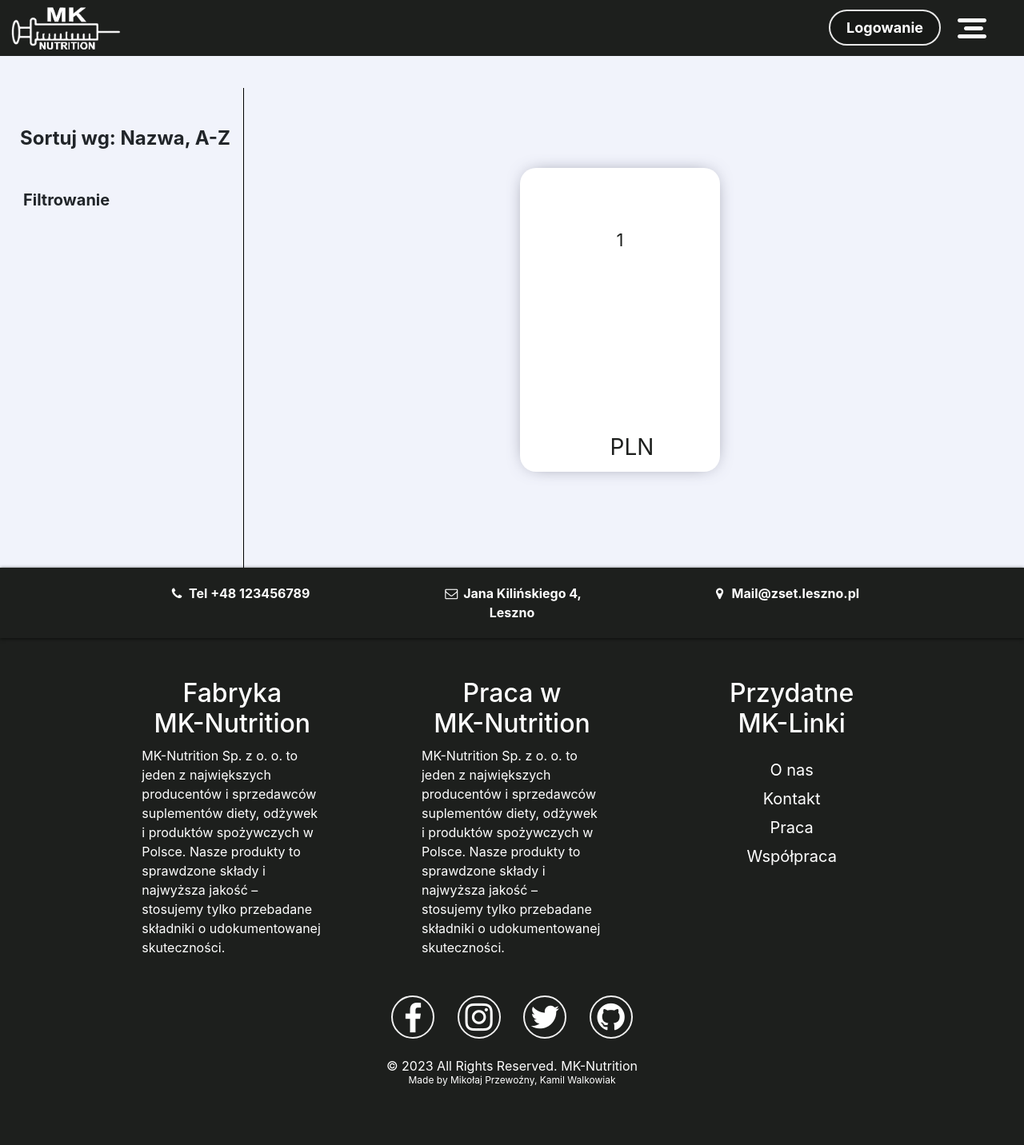
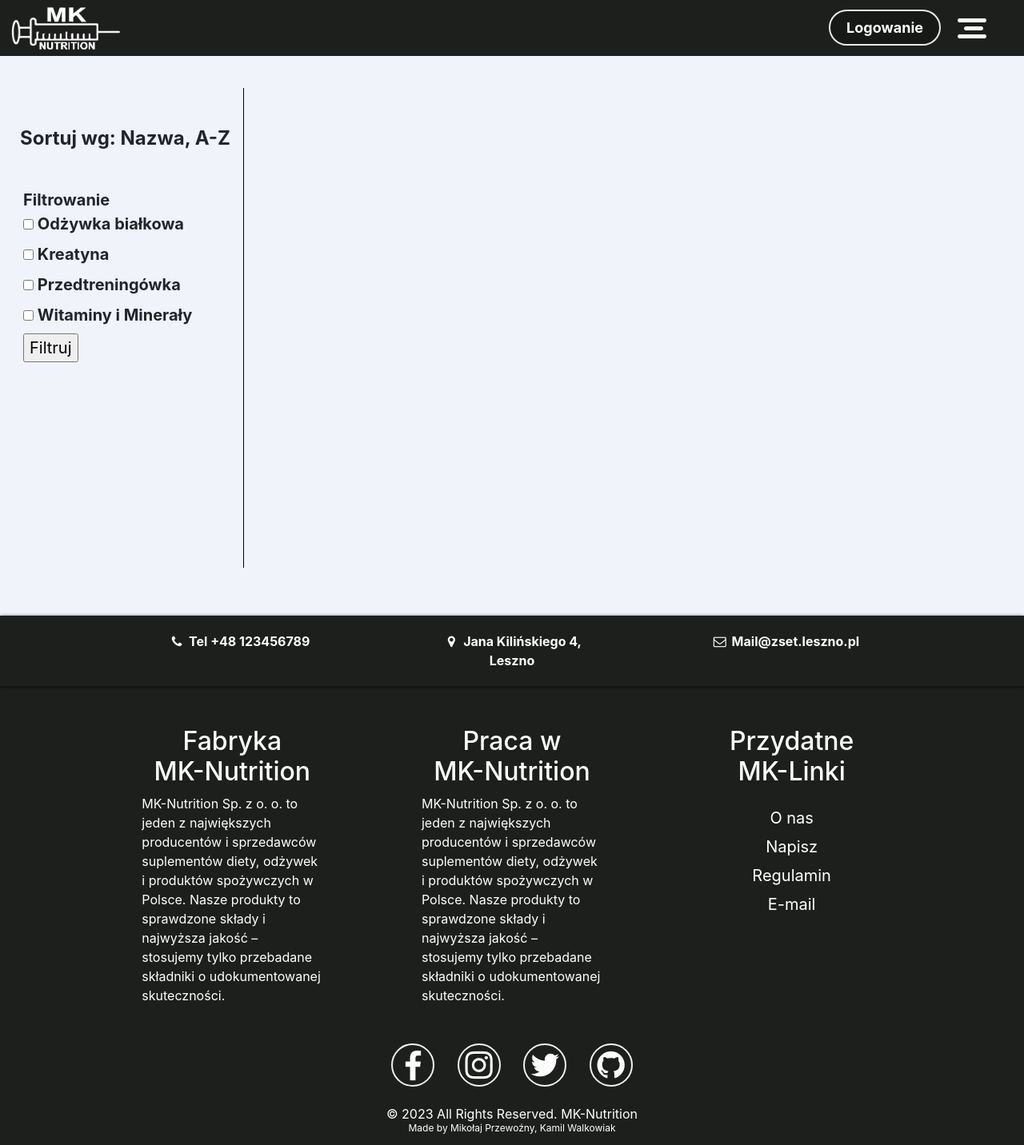
Before and after one commit to ZSET-Leszno/sklep, a PHP site: page /sklep.php in a window 1280 px wide. Shown: the whole page at 80% size. Before the commit the page ends 1358 px from the top, so only its background shows below. Run offline with PHP 8.4, Linux system fonts and the light colour scheme; tables that the repository leaves empty or names only in its code hold one stand-in row (values such as "Sample post"); data that the repository does not hold is empty; some libraries are stand-ins or nearby versions.

Commit message:
menu stopka sklep

```diff
--- a/sklep.php
+++ b/sklep.php
@@ -37,19 +37,19 @@
                 <nav>
 				<ul>
 					<li style="--clr:#00ade1">
-                        <a href="/?action=page1" data-text="&nbsp;Białko">&nbsp;Białko&nbsp; </a>
+						<a href="sklep.php" data-text="&nbsp;Sklep">&nbsp;Sklep&nbsp; </a>
 					</li>
 					<li style="--clr:#ff6493">
-                        <a href="/?action=page2" data-text="&nbsp;Kreatyna">&nbsp;Kreatyna&nbsp; </a>
+						<a href="index.php#link-onas" data-text="&nbsp;o&nbsp;nas">&nbsp;O nas&nbsp; </a>
 					</li>
 					<li style="--clr:#ffdd1c">
-                        <a href="/?action=page3" data-text="&nbsp;PWR">&nbsp;PWR&nbsp;</a>
+						<a href="index.php#link-formularz" data-text="&nbsp;Napisz">&nbsp;Napisz&nbsp;</a>
 					</li>
 					<li style="--clr:#00dc82">
-                        <a href="/?action=page4" data-text="&nbsp;Zdrowie">&nbsp;Zdrowie&nbsp; </a>
+						<a href="regulamin.php" data-text="&nbsp;Regulamin">&nbsp;Regulamin&nbsp; </a>
 					</li>
 					<li style="--clr:#dc00d4">
-                        <a href="/?action=page5" data-text="&nbsp;Inne">&nbsp;Inne&nbsp;</a>
+						<a href="/?action=page5" data-text="&nbsp;Moje&nbsp;Konto">&nbsp;Moje konto&nbsp;</a>
 					</li>
                 </ul>
 
@@ -91,29 +91,97 @@ header('Location: sklep.php');
 		<div class="container_sklep row">
 
 			<div class="lewo_sklep col-3">
+<?php
+if (isset($_GET['nazwa_first'])) {$sortowanie_nazwa="Nazwa, A-Z";}
 
-			<div class="sortuj" id="sortuj" name="sortuj" onclick="otwieranie_sortuj()">Sortuj wg: Nazwa, A-Z</div>
+elseif (isset($_GET['nazwa_last'])) {$sortowanie_nazwa="Nazwa, Z-A";}
+
+elseif (isset($_GET['cena_low'])) {$sortowanie_nazwa="Cena, rosnąco";}
+
+elseif (isset($_GET['cena_high'])) {$sortowanie_nazwa="Cena, malejąco";}
+
+elseif (isset($_GET['navailable'])) {$sortowanie_nazwa="Niedostępne";}
+
+else{$sortowanie_nazwa="Nazwa, A-Z";}
+?>
+				<div class="sortuj" id="sortuj" name="sortuj" onclick="otwieranie_sortuj()">Sortuj wg: <?php echo "$sortowanie_nazwa";?></div>
 				<div class="sortuj_type row col-2" id="sortuj_type" name="sortuj_type">
-				<a href="/?action=nazwa_first" class="sortuj_element col-12 ml-3">Nazwa, A-Z</a>
-				<a href="/?action=nazwa_last" class="sortuj_element col-12 ml-3">Nazwa, Z-A</a>
-				<a href="/?action=cena_low" class="sortuj_element col-12 ml-3">Cena, rosnąco</a>
-				<a href="/?action=cena_high" class="sortuj_element col-12 ml-3">Cena, malejąco</a>
-				<a href="/?action=available" class="sortuj_element col-12 ml-3">Dostępny</a>
+					<a href="sklep.php?nazwa_first=true" class="sortuj_element col-12 ml-3">Nazwa, A-Z</a>
+					<a href="sklep.php?nazwa_last=true" class="sortuj_element col-12 ml-3">Nazwa, Z-A</a>
+					<a href="sklep.php?cena_low=true" class="sortuj_element col-12 ml-3">Cena, rosnąco</a>
+					<a href="sklep.php?cena_high=true" class="sortuj_element col-12 ml-3">Cena, malejąco</a>
+					<a href="sklep.php?navailable=true" class="sortuj_element col-12 ml-3">Niedostępne</a>
 				</div>
 
-			<div class="filtrowanie">Filtrowanie</div>
+				<div class="filtrowanie" id="filtrowanie" name="filtrowanie">Filtrowanie
+
+				<form method="POST" action="">
+					<input type="checkbox" id="f_bialko" name="f_bialko" value="f_bialko">
+					<label for="f_bialko"> Odżywka białkowa</label><br>
+
+					<input type="checkbox" id="f_kreatyna" name="f_kreatyna" value="f_kreatyna">
+					<label for="f_kreatyna"> Kreatyna</label><br>
+
+					<input type="checkbox" id="f_pwr" name="f_pwr" value="f_pwr">
+					<label for="f_pwr"> Przedtreningówka</label><br>
+
+					<input type="checkbox" id="f_witaminy" name="f_witaminy" value="f_witaminy">
+					<label for="f_witaminy"> Witaminy i Minerały</label><br>
+
+					<input type="submit" value="Filtruj" name="filtr_wyslij" id="filtr_wyslij">
+				</form>
+
+
+
+
+
+				</div>
 			</div>
 
 			<div class="prawo_sklep col-9 mx-auto">
+
+
 				<div class="container_produkty row">
 					<?php
 
 					include "config.php";
 					$conn = mysqli_connect($serwer,$user,$password,$baza) or die ("Odpowiedź: Błąd połączenia z serwerem");
 
-                $wynik = mysqli_query($conn, "SELECT * FROM MK_Nutrition_produkty");
+
+
+					if (isset($_GET['nazwa_first'])) {$wynik = mysqli_query($conn, "SELECT * FROM MK_Nutrition_produkty WHERE produkt_ilosc>0 ORDER BY produkt_nazwa ASC");}
+
+					elseif (isset($_GET['nazwa_last'])) {$wynik = mysqli_query($conn, "SELECT * FROM MK_Nutrition_produkty WHERE produkt_ilosc>0 ORDER BY produkt_nazwa DESC");}
+
+					elseif (isset($_GET['cena_low'])) {$wynik = mysqli_query($conn, "SELECT * FROM MK_Nutrition_produkty WHERE produkt_ilosc>0 ORDER BY produkt_cena ASC");}
+
+					elseif (isset($_GET['cena_high'])) {$wynik = mysqli_query($conn, "SELECT * FROM MK_Nutrition_produkty WHERE produkt_ilosc>0 ORDER BY produkt_cena DESC");}
+
+					elseif (isset($_GET['navailable'])) {$wynik = mysqli_query($conn, "SELECT * FROM MK_Nutrition_produkty WHERE produkt_ilosc<=0");}
+
+					else{$wynik = mysqli_query($conn, "SELECT * FROM MK_Nutrition_produkty WHERE produkt_ilosc>0 ORDER BY produkt_nazwa ASC");}
+
+
 
 					while($row = mysqli_fetch_row($wynik))
+					{
+						if(isset($_GET['navailable']))
+						{
+						echo <<<_END
+						<div class="produkty-oferta col-12 col-lg-4"><a href="" class="produkty-oferta-a">
+							<div class="produkty-oferty-zdj col-12 mt-4">
+								<img src="$row[5]" alt="$row[4]" class="">
+							</div>
+							<div class="produkty-oferty-nazwa col-12 mt-3">
+								$row[1]
+							</div>
+							<div class="produkty-ofery-ndostepny mt-4">
+								NIEDOSTĘPNY
+							</div></a>
+						</div>
+						_END;}
+
+						else
 						{
 						echo <<<_END
 						<div class="produkty-oferta col-12 col-lg-4"><a href="" class="produkty-oferta-a">
@@ -127,18 +195,44 @@ header('Location: sklep.php');
 								$row[2] PLN
 							</div></a>
 						</div>
-            _END;
+						_END;}
 					}
+
+					if(isset($_POST['filtr_wyslij']))
+					{
+					$bialko = $_POST['f_bialko'];
+					$kreatyna = $_POST['f_kreatyna'];
+					$pwr = $_POST['f_pwr'];
+					$witaminy = $_POST['f_witaminy'];
+
+
+					$wyswietl = array();
+
+					if(isset($bialko))
+					{array_push($wyswietl, "$bialko");}
+
+					if(isset($kreatyna))
+					{array_push($wyswietl, "$kreatyna");}
+
+					if(isset($pwr))
+					{array_push($wyswietl, "$pwr");}
+
+					if(isset($witaminy))
+					{array_push($wyswietl, "$witaminy");}
+
+
+					}
+
+
+
 					mysqli_close($conn);
 
 					?>
 
 
-
-                <div class="clear"></div>
             	</div>
     		</div>
-        <div class="clear"></div>
+
 
 
 		</div>
@@ -176,8 +270,8 @@ header('Location: sklep.php');
 			<div class="footer-top">
 				<div class="footer-top-info mx-auto row">
 					<div class="col-3 mx-auto"> <i class="icon-phone"></i> Tel +48 123456789</div>
-					<div class="col-3 mx-auto"><i class="icon-mail"></i> Jana Kilińskiego 4, Leszno</div>
-					<div class="col-3 mx-auto"><i class="icon-location"></i> Mail@zset.leszno.pl</div>
+					<div class="col-3 mx-auto"><i class="icon-location"></i> Jana Kilińskiego 4, Leszno</div>
+					<div class="col-3 mx-auto"><i class="icon-mail"></i> <a href="mailto:m.przewozny@zset.leszno.pl" class="mail">Mail@zset.leszno.pl</a></div>
 				</div>
 			</div>
 
@@ -191,10 +285,10 @@ header('Location: sklep.php');
 
 					<div class="footer-info3 col-3 mx-auto"><h2>Przydatne<br>MK-Linki</h2>
 						<ul>
-							<li>O nas</li>
-							<li>Kontakt</li>
-							<li>Praca</li>
-							<li>Współpraca</li>
+							<li><a href="index.php#link-onas" onclick="zamykanie()" class="linki_a">O nas</a></li>
+							<li><a href="index.php#link-formularz" onclick="zamykanie()" class="linki_a">Napisz</a></li>
+							<li><a href="regulamin.php" class="linki_a">Regulamin</a></li>
+							<li><a href="mailto:m.przewozny@zset.leszno.pl" class="mail">E-mail</a></li>
 						</ul>
 					</div>
 
@@ -241,8 +335,10 @@ header('Location: sklep.php');
 		}
 
 		function otwieranie_sortuj() {
-			document.getElementById("sortuj_type").style.height = "200px";
-			document.getElementById("filtrowanie").style.marginTop = "200px";
+			document.getElementById("sortuj_type").style.height = "240px";
+			document.getElementById("sortuj_type").style.paddingTop = "20px";
+			document.getElementById("sortuj_type").style.paddingBottom = "5px";
+			document.getElementById("filtrowanie").style.marginTop = "340px";
 		}
 
 		//zamykanie okna sortowanie
@@ -250,7 +346,13 @@ header('Location: sklep.php');
 		document.addEventListener("click", function(event){
 			if (event.target.closest(".sortuj")) return
 			document.getElementById("sortuj_type").style.height = "0px";
+			document.getElementById("filtrowanie").style.marginTop = "120px";
+			document.getElementById("sortuj_type").style.paddingTop = "0px";
+			document.getElementById("sortuj_type").style.paddingBottom = "0px";
 		})
+
+		//sortowanie
+
 
 	</script>
 	<script src="https://skrypt-cookies.pl/id/c6aec89ee9f942b0.js"></script> <!--ciasteczka-->
--- a/style.css
+++ b/style.css
@@ -352,6 +352,19 @@ nav
     bottom: 10px;
 }
 
+.produkty-ofery-ndostepny
+{
+    margin-left: auto;
+	margin-right: auto;
+	padding: 2px 0px;
+	text-align: center;
+    position: absolute;
+    bottom: 10px;
+    background-color: #9BDBB6;
+    width: 88%;
+    border-radius: 5px;
+}
+
 
 .blok2
 {
@@ -543,15 +556,21 @@ nav
     padding-top: 100px;
 }
 
-.regulamin_a
+.regulamin p
+{
+    text-align: center;
+}
+
+.linki_a
 {
     color: white;
 }
 
-.regulamin_a:hover
+.linki_a:hover
 {
     color: #9BDBB6;
     text-decoration: none;
+    transition: 0.5s;
 }
 
 .linia
@@ -585,12 +604,18 @@ nav
 
 /*footer początek*/
 
+footer
+{
+    z-index: 99 !important;
+    position: relative;
+}
 
 .footer
 {
     width: 100%;
     background-color: #1d1f1d;
     color: white;
+    z-index: 99;
 }
 
 .footer-top
@@ -600,6 +625,12 @@ nav
     box-shadow: 0px 1px 4px #0c0e0c;
     padding: 20px 0;
     margin: 0;
+    z-index: 99;
+}
+
+.footer-bottom
+{
+    z-index: 99;
 }
 
 .footer-top-info
@@ -754,6 +785,7 @@ nav
 {
     text-decoration: none;
     color: #BCE8CD;
+    transition: 0.5s;
 }
 
 /*footer koniec*/
@@ -769,6 +801,7 @@ nav
     margin-top: 60px;
     padding-top: 50px;
     width: 100%;
+    margin-bottom: 60px;
 }
 
 .lewo_sklep
@@ -838,7 +871,6 @@ nav
     cursor: pointer;
     position: fixed;
     z-index: 99;
-    top: 50;
     margin-left: 20px;
     margin-top: 40px;
     font-weight: bold;
@@ -848,33 +880,38 @@ nav
 .sortuj_type
 {
     position: fixed;
-    z-index: 99;
+    z-index: 98;
     top: 50;
     margin-left: 40px;
-    margin-top: 80px;
-    background-color: rgba(0, 0, 0, 0.7);
+    margin-top: 90px;
+    background-color: #fff;
     overflow: hidden;
     transition: 0.5s;
     height: 0;
-    border-radius: 25px;
+    border-radius: 20px;
+    box-shadow: 0px 0px 24px -11px rgba(66, 68, 90, 1);
+    padding-top: 0px;
+    padding-bottom: 0px;
 }
 
 .sortuj_type a
 {
-    color: #fff;
+    color: #666;
 }
 
 .sortuj_type a:hover
 {
-    color: #BCE8CD;
+    color: #568265;
     text-decoration: none;
+    transition: 0.5s;
+    -webkit-text-stroke: 1px rgba(86, 130, 101);
 }
 
 .sortuj_element
 {
-    font-weight: bold;
     font-size: 20px;
 }
+.sortuj_element:hover
 
 .sortowanie
 {
@@ -886,9 +923,9 @@ nav
     margin-top: 120px;
     padding: 5px;
     cursor: pointer;
-    z-index: 99;
-    top: 50;
+    z-index: 98;
     margin-left: 24px;
     font-weight: bold;
     font-size: 20px;
+    transition: 0.5s;
 }
```
Also changed, not shown: index.php (+9 -28 lines), regulamin.php (+37 -26 lines). Lines whose indentation alone changed are shown as unchanged.
